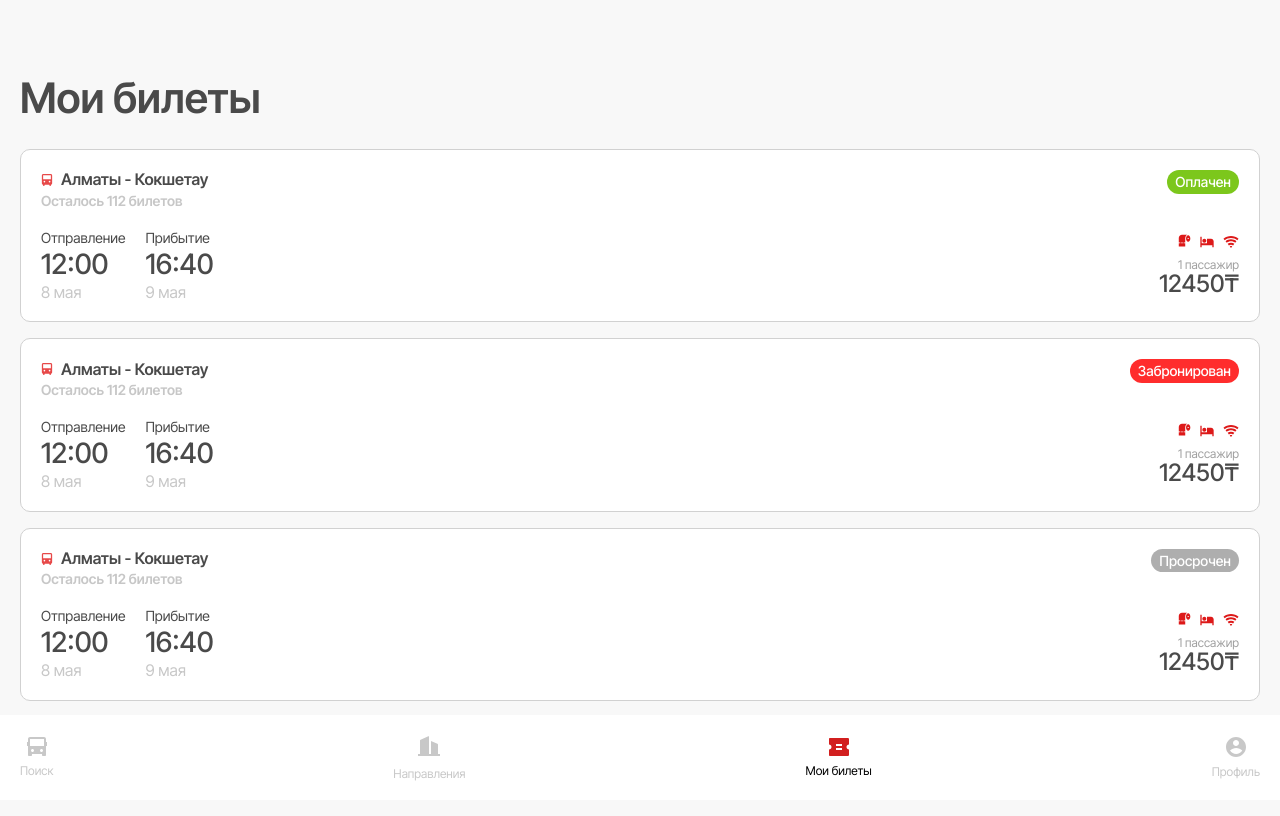
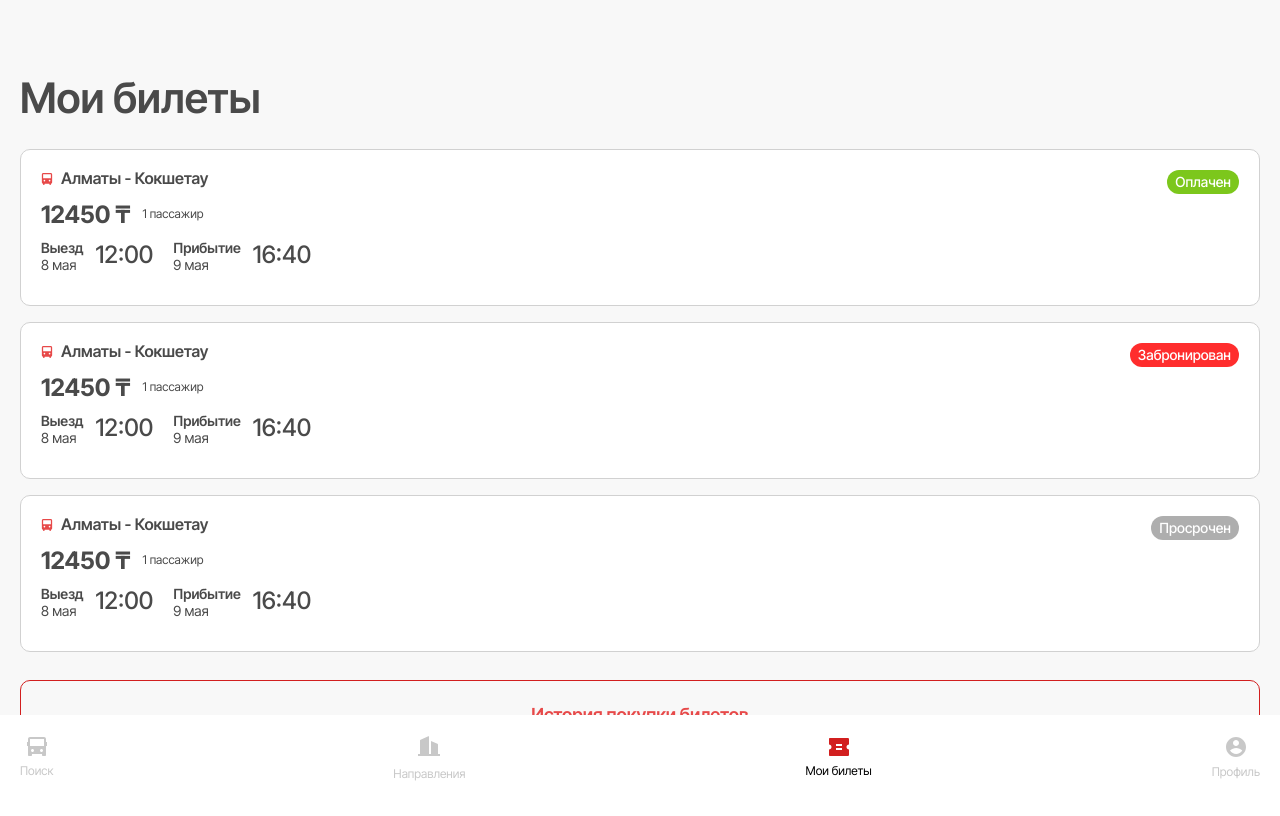
Before and after one commit to Arsik0153/kazbus, a Next.js app: page /my-tickets in a window 1280 px wide. Shown: the top 816 px of the page. Built offline with nearby package versions, Linux system fonts and the light colour scheme.

Commit message:
trip redesigned and topbar bg ellips fixed

```diff
--- a/src/app/(mobile)/my-tickets/page.tsx
+++ b/src/app/(mobile)/my-tickets/page.tsx
@@ -23,6 +23,7 @@ const MyTicketsPage = () => {
                             arriving_date={'9 мая'}
                             passenger_amount={1}
                             ticket_amount={12450}
+                            taxi_park=''
                         />
                     </Link>
                     <Trip
@@ -36,6 +37,8 @@ const MyTicketsPage = () => {
                         arriving_date={'9 мая'}
                         passenger_amount={1}
                         ticket_amount={12450}
+                        taxi_park=''
+
                     />
                     <Trip
                         status="expired"
@@ -48,6 +51,8 @@ const MyTicketsPage = () => {
                         arriving_date={'9 мая'}
                         passenger_amount={1}
                         ticket_amount={12450}
+                        taxi_park=''
+
                     />
                 </div>
                 <Link href="/my-tickets/history-tickets">
--- a/src/components/topbar.tsx
+++ b/src/components/topbar.tsx
@@ -12,7 +12,7 @@ const Topbar = (props: Props) => {
 
     return (
         <div className="relative flex w-full items-center justify-between overflow-hidden rounded-b-[10px] bg-gradient-to-b from-[#E32828] to-[#E13535] px-5 pb-[26px] pt-[65px]">
-            <div className="pointer-events-none absolute left-1/2 top-1/2 h-[521px] w-[120%] -translate-x-1/2 -translate-y-1/2 transform bg-[radial-gradient(50%_50%_at_50%_50%,#FFFFFF_0%,rgba(255,255,255,0)_100%)] opacity-30"></div>
+            {/* <div className="pointer-events-none absolute left-1/2 top-1/2 h-[521px] w-[120%] -translate-x-1/2 -translate-y-1/2 transform bg-[radial-gradient(50%_50%_at_50%_50%,#FFFFFF_0%,rgba(255,255,255,0)_100%)] opacity-30"></div> */}
             {backHref && (
                 <Link href={backHref}>
                     <BackIcon color="#fff" width={17} height={22} />
--- a/src/components/trip.tsx
+++ b/src/components/trip.tsx
@@ -1,4 +1,5 @@
-import React from 'react';
+'use client';
+import React, { useState } from 'react';
 import ToiletPaper from '../assets/toilet-paper';
 import HotelBed from '../assets/hotel-bed';
 import Wifi from '../assets/wifi';
@@ -31,9 +32,7 @@ const StatusBadge = ({ status }: { status?: string }) => {
 
     if (status === 'none') {
         return (
-            <div className="font-medium ">
-
-            </div>
+            <div className="font-medium "></div>
         );
     }
 
@@ -51,6 +50,7 @@ const Trip = ({
     arriving_date,
     passenger_amount,
     ticket_amount,
+    taxi_park,
 }: {
     status?: string;
     town_one: string;
@@ -62,23 +62,39 @@ const Trip = ({
     arriving_date: string;
     passenger_amount: number;
     ticket_amount: number;
+    taxi_park: string;
 }) => {
+    const [isSelected, setIsSelected] = useState(false);
+
+    const handleClick = () => {
+        setIsSelected(prevState => !prevState);
+    };
+
     return (
         <div className="py-2">
-            <div className="flex w-full flex-col gap-5 rounded-[10px] border border-[#D1D1D1] bg-[#FFFFFF] p-5">
-                <div className="flex flex-row items-center justify-between">
+            <div
+                className={`flex w-full flex-col gap-3 rounded-[10px] border border-[#D1D1D1] p-5 cursor-pointer transition-colors ${
+                    isSelected ? 'bg-[#E23333] text-[#FFFFFF]' : 'bg-[#FFFFFF] text-[#4A4A4A]'
+                }`}
+                onClick={handleClick}
+            >
+                <div className="flex flex-row items-start justify-between">
                     <div className="flex flex-row items-center justify-between">
                         <div className="flex flex-col">
                             <div className="flex flex-row items-center justify-between">
                                 <div className="flex flex-row items-center gap-2">
-                                    <BusMini color="#E74949" />
-                                    <div className="text-[16px] font-semibold leading-[17.6px] text-[#4A4A4A]">
+                                    <BusMini color={isSelected ? "#FFFFFF" : "#E74949"} />
+                                    <div className="text-[16px] font-semibold leading-[17.6px]">
                                         {town_one} - {town_two}
                                     </div>
                                 </div>
                             </div>
-                            <div className="pt-1 text-[14px] font-semibold leading-[15.4px] text-[#C7C7C7]">
-                                Осталось {tickets} билетов
+
+                            <div className="flex flex-row gap-3 mt-[14px] text-[24px] font-bold leading-[26.4px]">
+                                {ticket_amount} ₸
+                                <div className="pt-1 text-xs font-normal leading-[15.4px]">
+                                    {passenger_amount} пассажир
+                                </div>
                             </div>
                         </div>
                     </div>
@@ -88,45 +104,39 @@ const Trip = ({
                 </div>
                 <div className="flex flex-row items-center justify-between">
                     <div className="flex flex-row gap-5">
-                        <div className="flex flex-col gap-1">
-                            <div className="text-[14px] font-normal leading-[15.4px] text-[#4A4A4A]">
-                                Отправление
+                        <div className="flex flex-row gap-3">
+                            <div className="flex flex-col">
+                                <div className="text-[14px] font-semibold leading-[15.4px]">
+                                    Выезд
+                                </div>
+                                <div className="text-sm font-normal leading-[17.6px]">
+                                    {departure_date}
+                                </div>
                             </div>
-                            <div className="text-[28px] font-medium leading-[30.8px] text-[#4A4A4A]">
+
+                            <div className="text-[24px] font-medium leading-[30.8px]">
                                 {departure}
                             </div>
-                            <div className="text-[16px] font-normal leading-[17.6px] text-[#C8C8C8]">
-                                {departure_date}
+                        </div>
+
+                        <div className="flex flex-row gap-3">
+                            <div className="flex flex-col">
+                                <div className="text-[14px] font-semibold leading-[15.4px]">
+                                    Прибытие
+                                </div>
+                                <div className="text-sm font-normal leading-[17.6px]">
+                                    {arriving_date}
+                                </div>
                             </div>
-                        </div>
-                        <div className="flex flex-col gap-1">
-                            <div className="text-[14px] font-normal leading-[15.4px] text-[#4A4A4A]">
-                                Прибытие
-                            </div>
-                            <div className="text-[28px] font-medium leading-[30.8px] text-[#4A4A4A]">
+
+                            <div className="text-[24px] font-medium leading-[30.8px]">
                                 {arrive}
-                            </div>
-                            <div className="text-[16px] font-normal leading-[17.6px] text-[#C8C8C8]">
-                                {arriving_date}
-                            </div>
-                        </div>
-                    </div>
-                    <div className="flex flex-col gap-2">
-                        <div className="flex flex-row place-content-end gap-2">
-                            <ToiletPaper />
-                            <HotelBed />
-                            <Wifi />
-                        </div>
-                        <div className="text-right">
-                            <div className="text-[12px] font-normal leading-[13.2px] text-[#A0A0A0]">
-                                {passenger_amount} пассажир
-                            </div>
-                            <div className="text-[24px] font-medium leading-[26.4px] text-[#4A4A4A]">
-                                {ticket_amount}₸
                             </div>
                         </div>
                     </div>
                 </div>
+
+                <p className={`text-xs font-medium ${isSelected ? "text-[#FFFFFF] opacity-100" : "text-[#E23333] opacity-50"}`}>{taxi_park}</p>
             </div>
         </div>
     );
```
